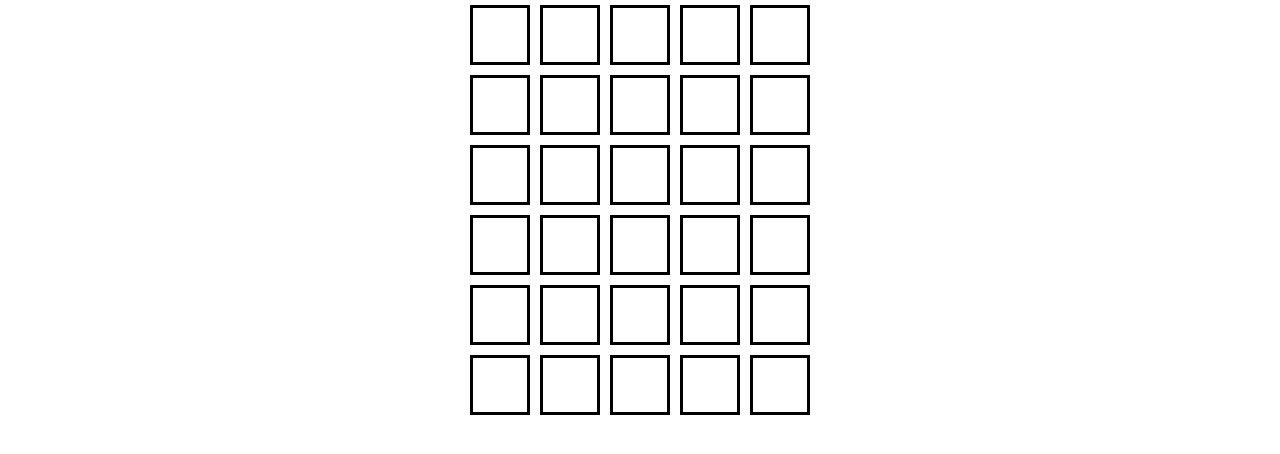
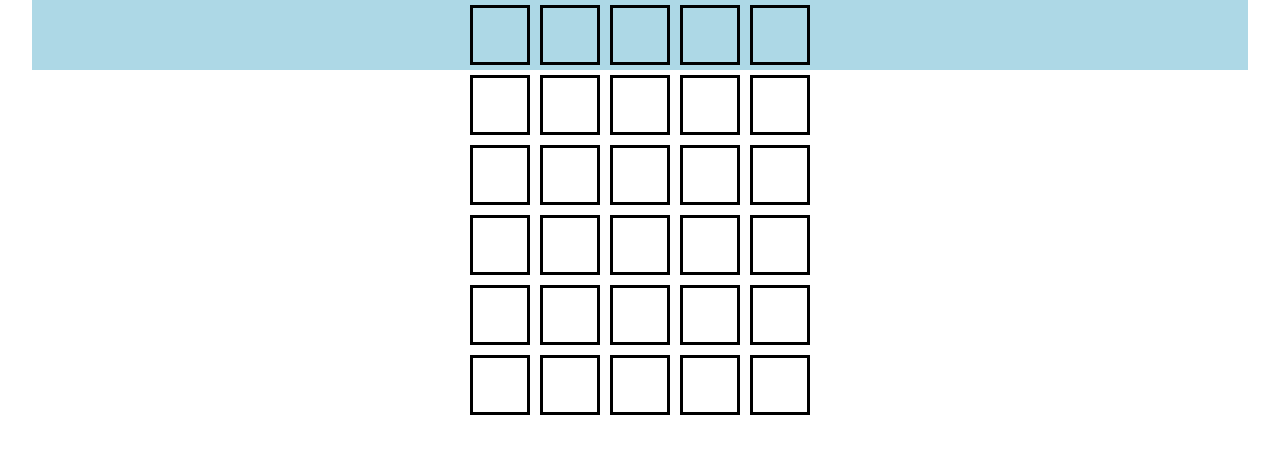
Before and after one commit to hammer147/wordle, a Next.js app: page / in a window 1280 px wide. Shown: the top 454 px of the page. Built offline with nearby package versions, Linux system fonts and the light colour scheme.

Commit message:
added char comparing logic

```diff
--- a/components/current-guess.tsx
+++ b/components/current-guess.tsx
@@ -1,5 +1,19 @@
-const CurrentGuess = () => {
-  return <div></div>
+import styles from './wordle.module.css'
+
+type Props = {
+  guess: string[]
+}
+
+const CurrentGuess = ({ guess }: Props) => {
+  return (
+    <div className={`${styles.word} ${styles.currentGuess}`}>
+
+      {Array.from({ length: 5 }).map((_, i) => (
+        <span className={styles.char} key={i}>{guess[i] ?? ''}</span>
+      ))}
+
+    </div>
+  )
 }
 
 export default CurrentGuess
--- a/components/empty-guess.tsx
+++ b/components/empty-guess.tsx
@@ -3,10 +3,12 @@ import styles from './wordle.module.css'
 const EmptyGuess = () => {
   return (
     <div className={styles.word}>
-        {Array.from({ length: 5 }).map((_, i) => {
-          return <span className={styles.char} key={i}>{''}</span>
-        })}
-      </div>
+
+      {Array.from({ length: 5 }).map((_, i) => (
+        <span className={styles.char} key={i}>{''}</span>
+      ))}
+
+    </div>
   )
 }
 
--- a/components/previous-guess.tsx
+++ /dev/null
@@ -1,5 +0,0 @@
-const PreviousGuess = () => {
-  return <div></div>
-}
-
-export default PreviousGuess
--- /dev/null
+++ b/components/submitted-guess.tsx
@@ -0,0 +1,30 @@
+import styles from './wordle.module.css'
+
+type Props = {
+  submittedGuess: string[]
+  puzzleWord: string
+  puzzleWordCharCount: Record<string, number>
+}
+
+const SubmittedGuess = ({ submittedGuess, puzzleWord, puzzleWordCharCount }: Props) => {
+  return (
+    <div className={`${styles.word} ${styles.submittedGuess}`}>
+
+      {submittedGuess.map((char, i) => {
+        const isCorrect = char === puzzleWord[i]
+        const isPresent = !isCorrect && !!puzzleWordCharCount[char]
+        return (
+          <span
+            key={i}
+            className={`${styles.char} ${isCorrect ? styles.correctChar : ''} ${isPresent ? styles.presentChar: ''}`}
+          >
+            {char}
+          </span>
+        )
+      })}
+
+    </div>
+  )
+}
+
+export default SubmittedGuess
--- a/components/wordle.module.css
+++ b/components/wordle.module.css
@@ -18,3 +18,19 @@
   align-items: center;
   margin: 5px;
 }
+
+.submittedGuess {
+  background-color: pink;
+}
+
+.currentGuess {
+  background-color: lightblue;
+}
+
+.correctChar {
+  background-color: green;
+}
+
+.presentChar {
+  background-color: yellow;
+}
--- a/components/wordle.tsx
+++ b/components/wordle.tsx
@@ -1,9 +1,21 @@
-import { useEffect, useState } from 'react'
+import { useEffect, useMemo, useState } from 'react'
 import { produce } from 'immer'
 import styles from './wordle.module.css'
 import EmptyGuess from './empty-guess'
+import CurrentGuess from './current-guess'
+import SubmittedGuess from './submitted-guess'
 
-const Wordle = () => {
+const totalGuessMax = 6
+
+type Props = {
+  puzzleWord: string
+}
+
+const Wordle = ({ puzzleWord }: Props) => {
+
+  if (puzzleWord.length !== 5) {
+    throw new Error(`Puzzle word length must be 5 characters. ${puzzleWord} is not valid.`)
+  }
 
   const [guess, setGuess] = useState<string[]>([])
   const [submittedGuesses, setSubmittedGuesses] = useState<string[][]>([])
@@ -42,23 +54,38 @@ const Wordle = () => {
 
   console.log(submittedGuesses)
 
+  const isCorrect = submittedGuesses.length > 0
+    && submittedGuesses[submittedGuesses.length - 1].join('') === puzzleWord
+
+  const puzzleWordCharCount = useMemo(() => {
+    return puzzleWord.split('').reduce<Record<string, number>>((acc, char) => {
+      if (!acc.hasOwnProperty(char)) {
+        acc[char] = 1
+      } else {
+        acc[char] += 1
+      }
+      return acc
+    }, {})
+  }, [puzzleWord])
+
   return (
     <div className={styles.wordle}>
-      <EmptyGuess />
-      <EmptyGuess />
-      <EmptyGuess />
-      <EmptyGuess />
-      <EmptyGuess />
-      <EmptyGuess />
-      <div className={styles.word}>
-        {/* {Array.from({ length: 5 }).map((_, i) => {
-          return <span className={styles.char} key={i}>{guess[i] ?? ''}</span>
-        })} */}
 
-        {/* {guess.map((char, i) => (
-          <span className={styles.char} key={i}>{char}</span>
-        ))} */}
-      </div>
+      {submittedGuesses.map((submittedGuess, i) => (
+        <SubmittedGuess
+          key={i}
+          submittedGuess={submittedGuess}
+          puzzleWord={puzzleWord}
+          puzzleWordCharCount={puzzleWordCharCount}
+        />
+      ))}
+
+      {!isCorrect && <CurrentGuess guess={guess} />}
+
+      {Array.from({ length: totalGuessMax - submittedGuesses.length - (isCorrect ? 0 : 1) }).map((_, i) => (
+        <EmptyGuess key={i} />
+      ))}
+
     </div>
   )
 }
--- a/pages/index.tsx
+++ b/pages/index.tsx
@@ -5,7 +5,7 @@ import styles from '../styles/Home.module.css'
 const Home: NextPage = () => {
   return (
     <div className={styles.container}>
-      <Wordle />
+      <Wordle puzzleWord='proxy' />
     </div>
   )
 }
```
